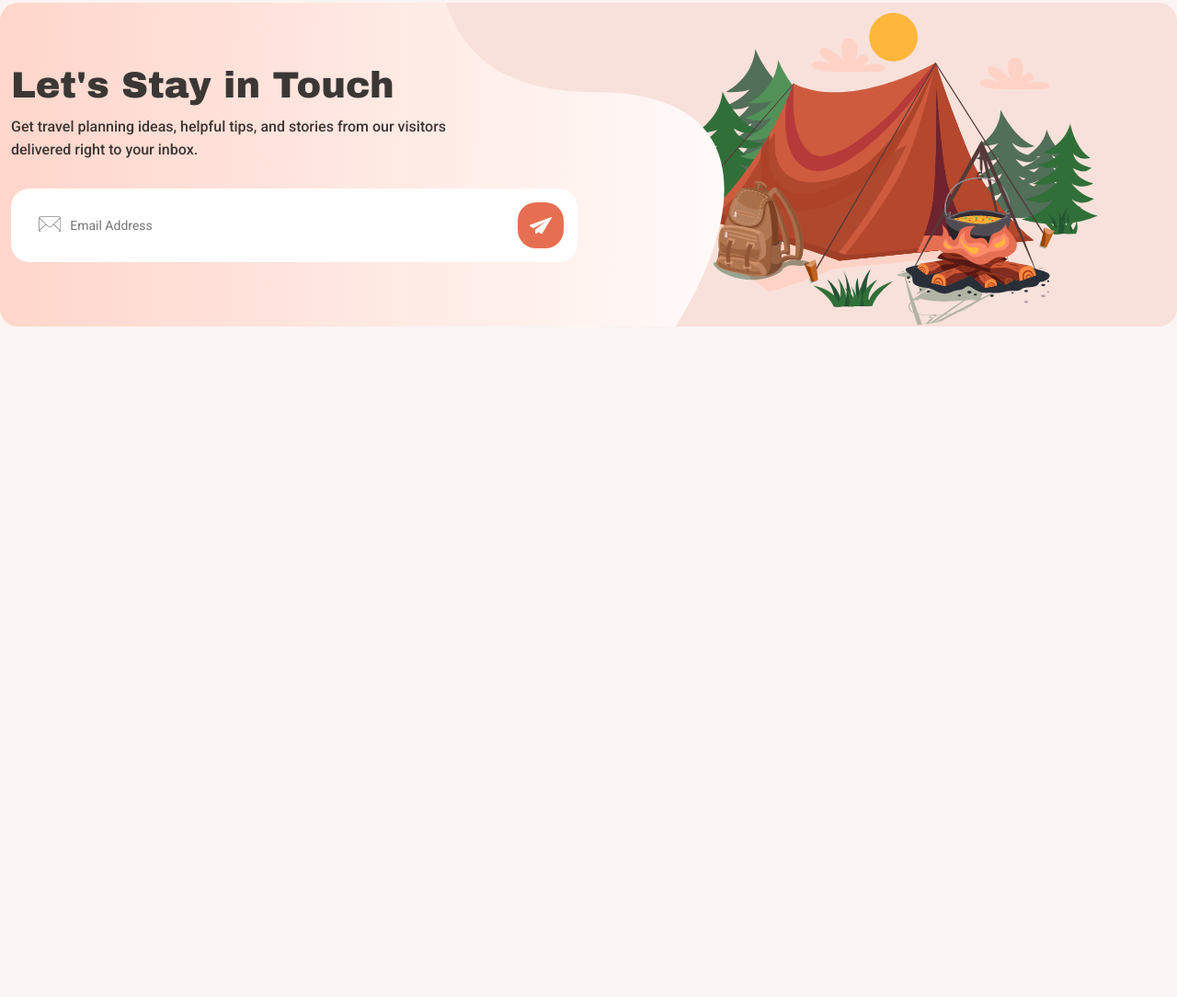
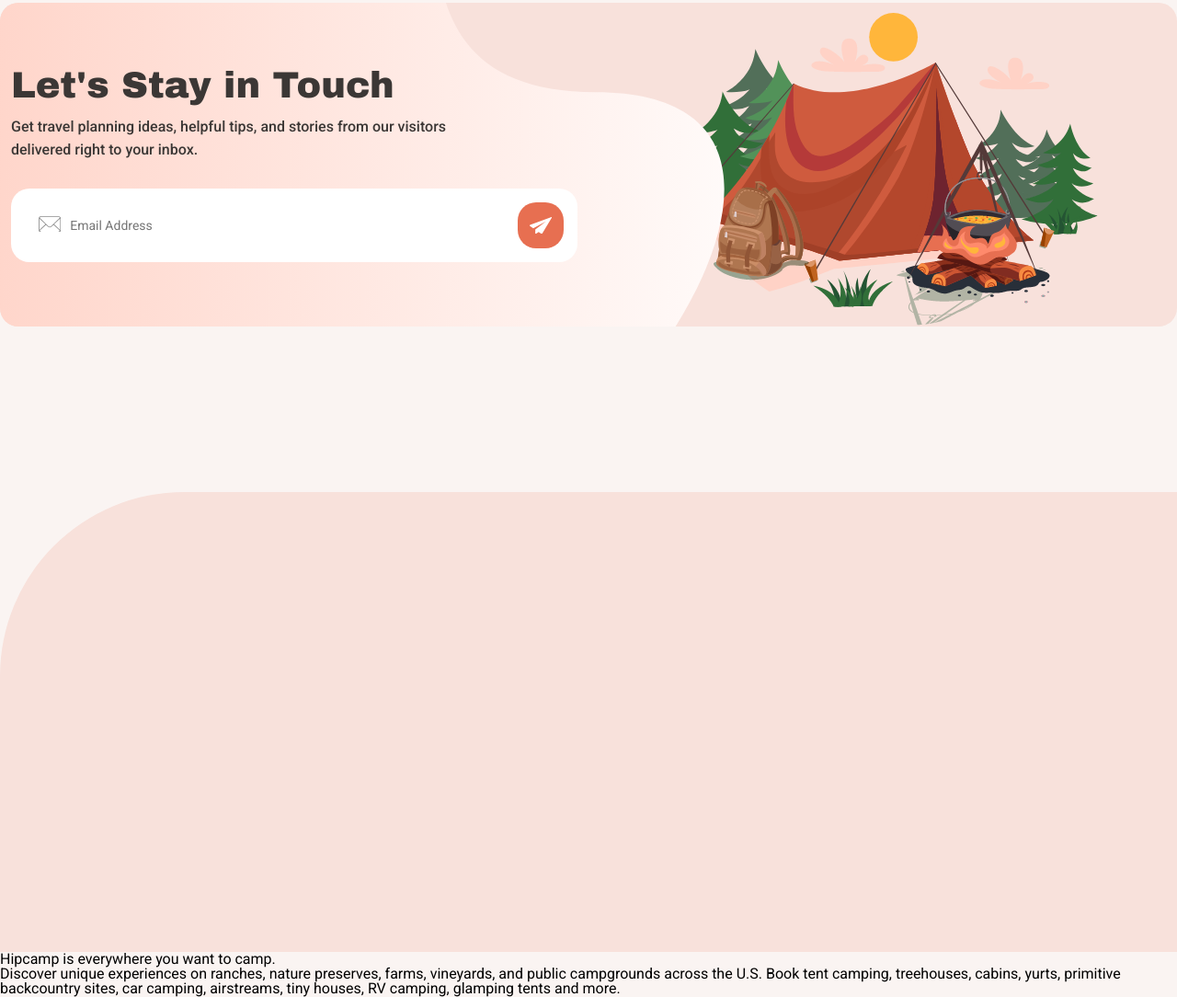
Before and after one commit to kmthein/page-camping, a website built with webpack: page src/html/index.html in a window 1280 px wide. Shown: the part 3180-4264 px from the top of the page at 92% size. Before the commit the page ends 3535 px from the top, so only its background shows below. Built offline with nearby package versions, Linux system fonts and the light colour scheme.

Commit message:
footer wip

```diff
--- a/src/html/index.html
+++ b/src/html/index.html
@@ -653,7 +653,19 @@
           </div>
         </section>
       </main>
-      <footer></footer>
+      <footer class="l-footer">
+        <div class="l-footer__bg">
+        </div>
+        <div class="l-footer__container">
+          <div class="footer-info">
+            <h3>Hipcamp is everywhere you want to camp.</h3>
+            <p>Discover unique experiences on ranches, nature preserves, farms, vineyards, and public campgrounds across the U.S. Book tent camping, treehouses, cabins, yurts, primitive backcountry sites, car camping, airstreams, tiny houses, RV camping, glamping tents and more.</p>
+          </div>
+          <div class="footer-about"></div>
+          <div class="footer-plan"></div>
+          <div class="footer-help"></div>
+        </div>
+      </footer>
     </div>
   </body>
 </html>
--- a/src/scss/layout/_footer.scss
+++ b/src/scss/layout/_footer.scss
@@ -0,0 +1,11 @@
+.l-footer {
+    width: 100%;
+    &__bg {
+        background-image: url(../img/footerBg.svg);
+        width: 100%;
+        height: 500px;
+    }
+    &__container {
+        top: 0;
+    }
+}
--- a/src/scss/object/project/_subscribe.scss
+++ b/src/scss/object/project/_subscribe.scss
@@ -6,6 +6,7 @@
     position: relative;
     overflow: hidden;
     border-radius: 20px;
+    margin-bottom: 180px;
     &__blob {
         position: absolute;
         top: -380px;
```
Also changed, not shown: src/img/footerBg.svg (added).
